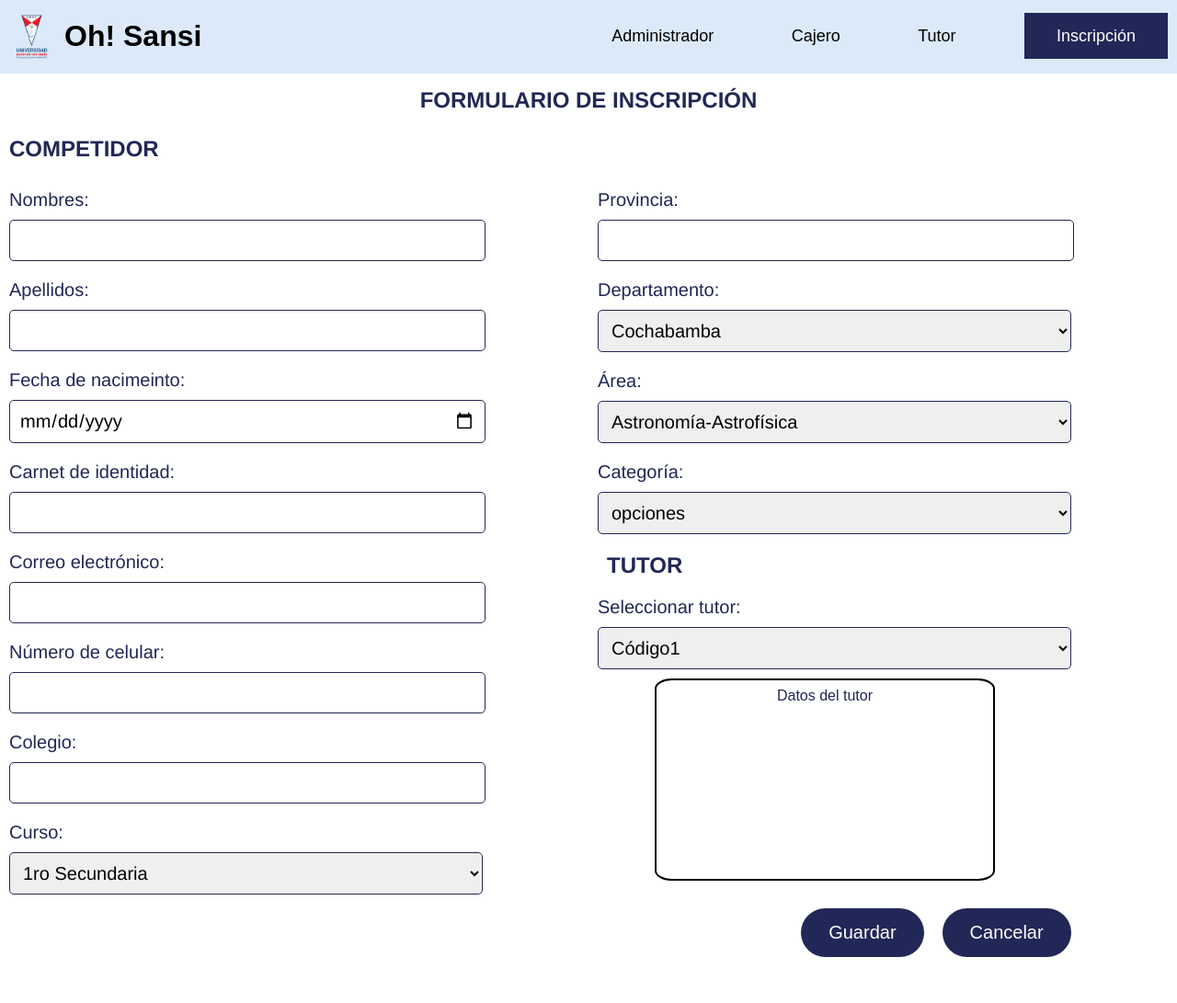
After one commit to Santiago1408/Oh_Sansi_Flask, a Flask app: page /inscribirse in a window 1280 px wide. The commit adds this page. Shown: the whole page at 92% size. Run offline with Flask 3, Linux system fonts and the light colour scheme.

Commit message:
Ventanas inscripcion/login

```diff
--- a/app/routes.py
+++ b/app/routes.py
@@ -1,5 +1,5 @@
 from app import app, mysql
-from flask import render_template, jsonify
+from flask import render_template, jsonify, request
 
 @app.route('/')
 def home():
@@ -28,3 +28,11 @@ def adminreportes():
 @app.route('/admin-competencia')
 def admincompetencia():
     return render_template('admin-competencia.html')
+
+@app.route('/inscribirse')
+def inscribirse():
+    return render_template('form-competidor.html')
+
+@app.route('/login')
+def login():
+    return render_template('login.html')
--- /dev/null
+++ b/app/static/css/form-competidor.css
@@ -0,0 +1,85 @@
+body{
+    margin: 0;
+}
+
+.formulario{
+    background-color: #FFFFFF;
+    color: #212756;
+}
+
+.formulario h2{
+    margin: 0;
+    font-family: 'Franklin Gothic Medium', 'Arial Narrow', Arial, sans-serif;
+    padding: 10px;
+}
+
+.formulario p{
+    margin: 0;
+    font-family: 'Franklin Gothic Medium', 'Arial Narrow', Arial, sans-serif;
+    padding: 10px 0;
+    font-size: 20px;
+}
+
+#titFormulario{
+    text-align: center;
+    padding: 15px;
+}
+
+.campos{
+    display: flex;
+}
+
+.seccion1, .seccion2{
+    position: relative;
+    width: 50%;
+    padding: 10px;
+    font-family: 'Franklin Gothic Medium', 'Arial Narrow', Arial, sans-serif;
+}
+
+input[type="text"], input[type="email"], input[type="number"], input[type="date"], select{
+    width: 80%;
+    font-family: 'Franklin Gothic Medium', 'Arial Narrow', Arial, sans-serif;
+    padding: 10px;
+    border: solid 1px #212756;
+    border-radius: 5px;
+    font-size: 20px;
+    margin-bottom: 10px;
+}
+
+select{
+    width: 83%;
+}
+.datos{
+    width: 350px;
+    height: 200px;
+    padding: 8px;
+    display: flex;
+    justify-content: center;
+    margin: 0 10%;
+    flex-wrap: wrap;
+    font-size: medium;
+    font-family: Arial, sans-serif;
+    border: 2px black solid;
+    border-radius: 5%;
+}
+.botones{
+    display: flex;
+    flex-direction: row-reverse;
+    margin: 30px 17% 40px 40px;
+}
+
+input[type="submit"], input[type="reset"]{
+    background-color: #212756;
+    color: white;
+    padding: 15px 30px;
+    border: none;
+    border-radius: 30px;
+    font-size: 20px;
+    cursor: pointer;
+    margin-left: 20px;
+}
+
+input[type="submit"]:hover, input[type="reset"]:hover{
+    background-color: #00bbff;
+    transition: 0.3s;
+}
--- /dev/null
+++ b/app/templates/form-competidor.html
@@ -0,0 +1,79 @@
+{%extends './menu-home.html'%}
+{%block title%}Inscribirse{%endblock%}
+{%block content%}
+<link rel="stylesheet" href="{{ url_for('static', filename='css/form-competidor.css') }}">
+<div class="formulario">
+    <h2 id="titFormulario">FORMULARIO DE INSCRIPCIÓN</h2>
+    <h2>COMPETIDOR</h2>
+    <div class="campos">
+        <div class="seccion1">
+            <p>Nombres: </p>
+            <input type="text" name="nombres" id="">
+            <p>Apellidos: </p>
+            <input type="text" name="apellidos" id="">
+            <p>Fecha de nacimeinto: </p>
+            <input type="date" name="fechaNacimiento" id="">
+            <p>Carnet de identidad:</p>
+            <input type="text" name="ci" id="">
+            <p>Correo electrónico: </p>
+            <input type="email" name="email" id="">
+            <p>Número de celular: </p>
+            <input type="text" name="numCelular" id="">
+            <p>Colegio: </p>
+            <input type="text" name="colegio" id="">
+            <p>Curso: </p>
+            <select name="curso" id="">
+                <option value="1">1ro Secundaria</option>
+                <option value="2">2do Secundaria</option>
+                <option value="3">3ro Secundaria</option>
+                <option value="4">4to Secundaria</option>
+                <option value="5">5to Secundaria</option>
+                <option value="6">6to Secundaria</option>
+            </select>
+        </div>
+        <div class="seccion2">
+            <p>Provincia: </p>
+            <input type="text" name="provincia" id="">
+            <p>Departamento: </p>
+            <select name="curso" id="">
+                <option value="1">Cochabamba</option>
+                <option value="2">Santa Cruz</option>
+                <option value="3">La Paz</option>
+                <option value="4">Chuquisaca</option>
+                <option value="5">Tarija</option>
+                <option value="6">Oruro</option>
+                <option value="7">Potosi</option>
+                <option value="8">Beni</option>
+                <option value="9">Pando</option>
+            </select>
+            <p>Área: </p>
+            <select name="area" id="">
+                <option value="1">Astronomía-Astrofísica</option>
+                <option value="2">Biología</option>
+                <option value="3">Física</option>
+                <option value="4">Informática</option>
+                <option value="5">Matemáticas</option>
+                <option value="6">Química</option>
+                <option value="7">Robótica</option>
+            </select>
+            <p>Categoría: </p>
+            <select name="categoría" id="">
+                <option value="1">opciones</option>
+            </select>
+            <h2>TUTOR</h2>
+            <p>Seleccionar tutor: </p>
+            <select name="tutor" id="">
+                <option value="1">Código1</option>
+                <option value="2">Código2</option>
+            </select>
+            <div class="datos">
+                <label>Datos del tutor</label>
+            </div>
+            <div class="botones">
+                <input type="reset" value="Cancelar">
+                <input type="submit" value="Guardar">
+            </div>
+        </div>
+    </div>
+</div>
+{%endblock%}
--- a/app/templates/menu-home.html
+++ b/app/templates/menu-home.html
@@ -11,13 +11,13 @@
     <header>
         <div class="logo">
             <img src="{{url_for('static', filename='images/logo-sansi.png')}}" alt="">
-            <h1 class="oh-sansi"><a href="">Oh! Sansi</a></h1>
+            <h1 class="oh-sansi"><a href="{{url_for('home')}}">Oh! Sansi</a></h1>
         </div>
         <nav>
-            <a href="{{url_for('adminareas')}}" class="nav-link">Administrador</a>
-            <a href="{{url_for('cajero')}}" class="nav-link">Cajero</a>
-            <a href="{{url_for('tutor')}}" class="nav-link">Tutor</a>
-            <a href="{{url_for('inscripcion')}}" class="nav-link" id="inscripcion">Inscripción</a>
+            <a href="{{url_for('login')}}" class="nav-link">Administrador</a>
+            <a href="{{url_for('login')}}" class="nav-link">Cajero</a>
+            <a href="{{url_for('login')}}" class="nav-link">Tutor</a>
+            <a href="{{url_for('inscribirse')}}" class="nav-link" id="inscripcion">Inscripción</a>
         </nav>
     </header>
     {% block content %}
```
Also changed, not shown: app/static/css/login.css (added, +61 -0 lines), app/templates/login.html (added, +24 -0 lines).
